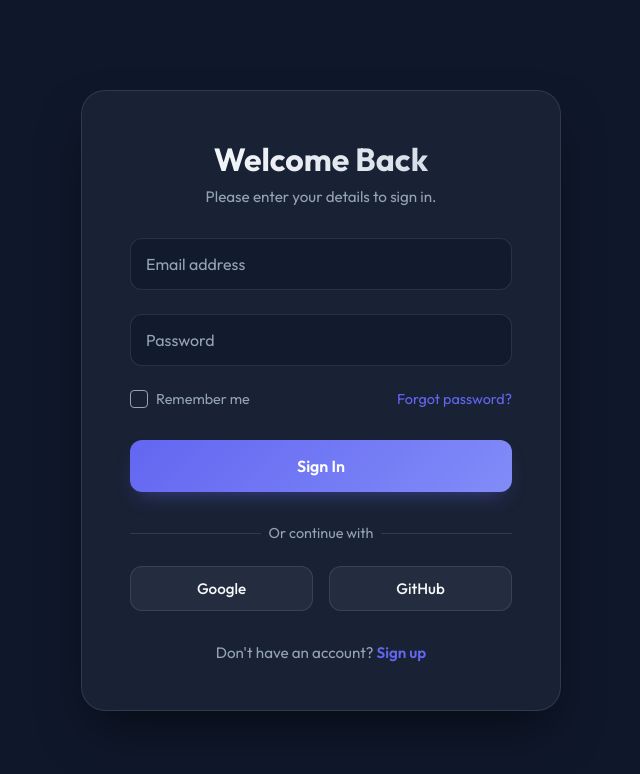
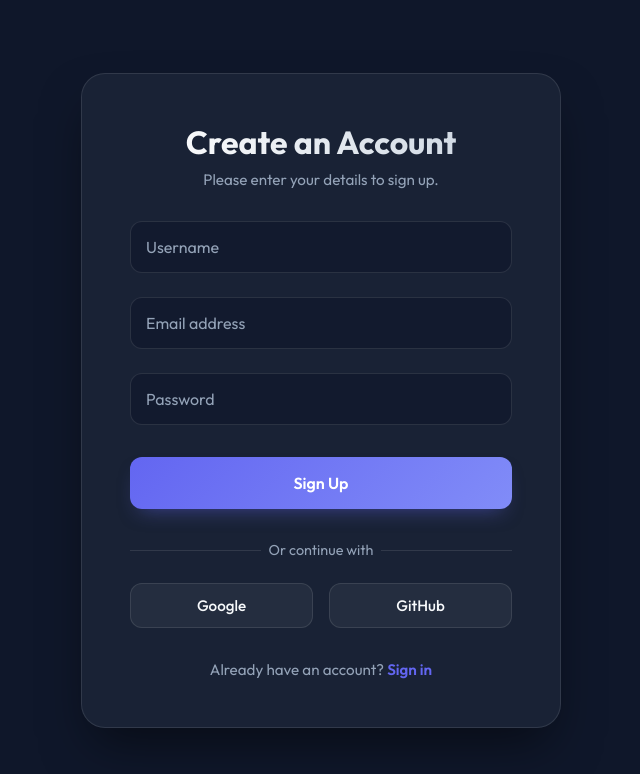
Before and after one commit to hirenVaidya/Hiradaram-AI, a React (Vite) app: page / in a window 1280 px wide. Both pictures are taken after a click on the link "Sign up". Shown: the top 774 px of the page, without its empty margins (319-959 px from the left). Built offline with nearby package versions, Linux system fonts and the light colour scheme.

Commit message:
feat: added sign up form toggle with username field

```diff
--- a/src/App.tsx
+++ b/src/App.tsx
@@ -2,22 +2,50 @@ import React, { useState } from 'react';
 import './App.css';
 
 function App() {
+  const [isLogin, setIsLogin] = useState(true);
+  const [username, setUsername] = useState('');
   const [email, setEmail] = useState('');
   const [password, setPassword] = useState('');
 
   const handleSubmit = (e: React.FormEvent) => {
     e.preventDefault();
+    if (isLogin) {
       console.log('Login submitted:', { email, password });
+    } else {
+      console.log('Signup submitted:', { username, email, password });
+    }
+  };
+
+  const toggleMode = (e: React.MouseEvent) => {
+    e.preventDefault();
+    setIsLogin(!isLogin);
+    // Optional: clear fields on toggle
+    setUsername('');
+    setEmail('');
+    setPassword('');
   };
 
   return (
     <div className="login-container">
       <div className="login-card">
         <div className="login-header">
-          <h2>Welcome Back</h2>
-          <p>Please enter your details to sign in.</p>
+          <h2>{isLogin ? 'Welcome Back' : 'Create an Account'}</h2>
+          <p>{isLogin ? 'Please enter your details to sign in.' : 'Please enter your details to sign up.'}</p>
         </div>
         <form className="login-form" onSubmit={handleSubmit}>
+          {!isLogin && (
+            <div className="input-group">
+              <input
+                type="text"
+                id="username"
+                value={username}
+                onChange={(e) => setUsername(e.target.value)}
+                required
+                placeholder=" "
+              />
+              <label htmlFor="username">Username</label>
+            </div>
+          )}
           <div className="input-group">
             <input
               type="email"
@@ -40,6 +68,8 @@ function App() {
             />
             <label htmlFor="password">Password</label>
           </div>
+
+          {isLogin && (
             <div className="form-actions">
               <div className="remember-me">
                 <input type="checkbox" id="remember" />
@@ -47,7 +77,11 @@ function App() {
               </div>
               <a href="#" className="forgot-password">Forgot password?</a>
             </div>
-          <button type="submit" className="login-button">Sign In</button>
+          )}
+
+          <button type="submit" className="login-button">
+            {isLogin ? 'Sign In' : 'Sign Up'}
+          </button>
         </form>
         <div className="social-login">
           <p>Or continue with</p>
@@ -57,11 +91,14 @@ function App() {
           </div>
         </div>
         <div className="login-footer">
-          <p>Don't have an account? <a href="#">Sign up</a></p>
+          <p>
+            {isLogin ? "Don't have an account? " : "Already have an account? "}
+            <a href="#" onClick={toggleMode}>
+              {isLogin ? 'Sign up' : 'Sign in'}
+            </a>
+          </p>
         </div>
       </div>
-
-
     </div>
   );
 }
```
Lines whose indentation alone changed are shown as unchanged.
